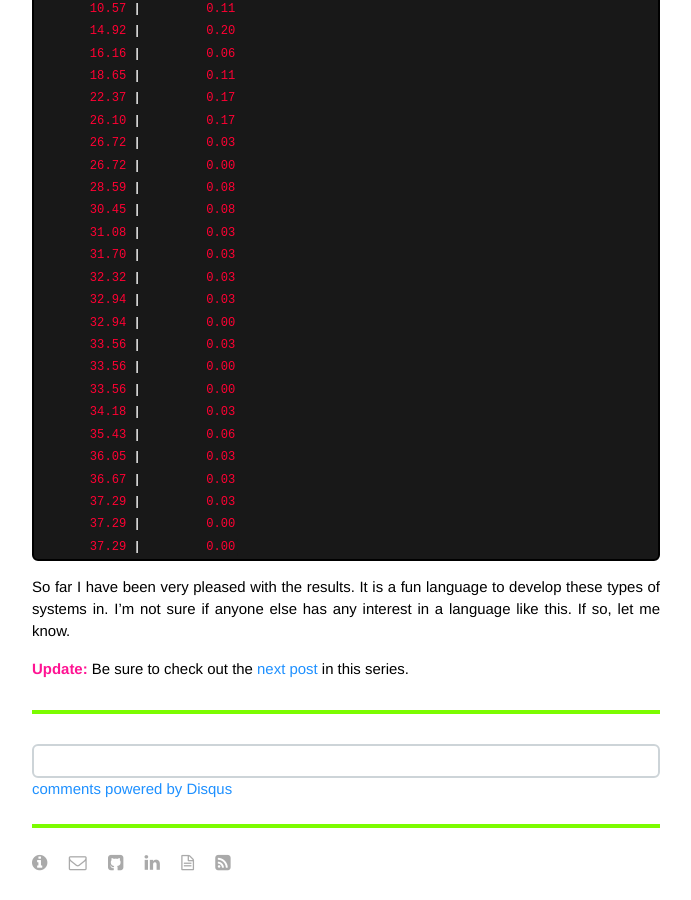
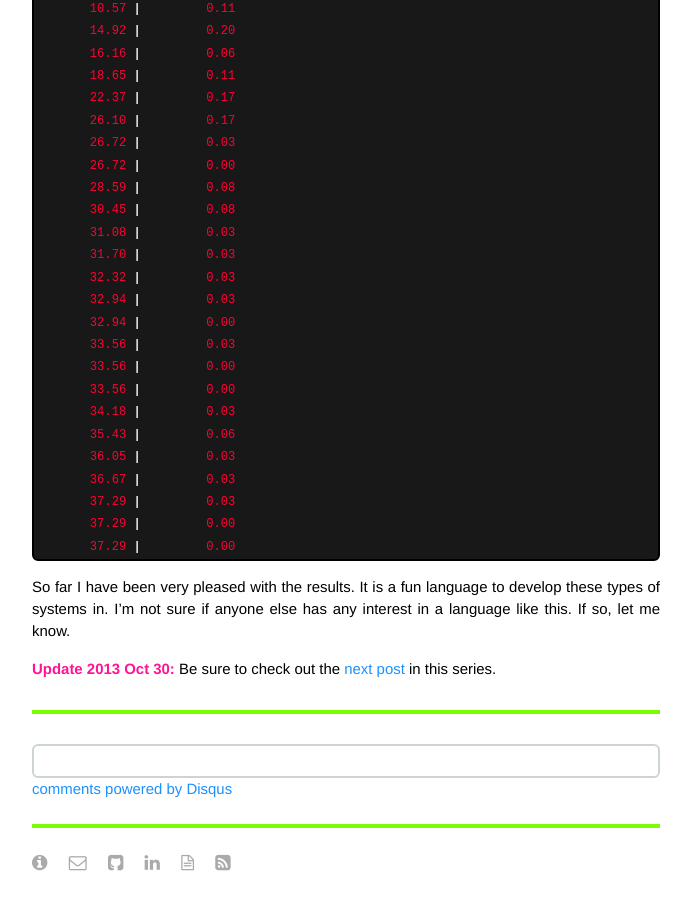
Before and after one commit to tuckerkevin/tuckerkevin.github.io, a Jekyll site: the page built from _posts/2013-08-10-dataflow.md, in a window 1280 px wide and 900 px high, scrolled down 1918 px. Shown: the whole window, without its empty margins (294-985 px from the left). Built offline with Jekyll 4.4.1, drawn with Linux system fonts in a browser that asks for light colours; Markdown is read by kramdown in place of the engine named in the settings; comment, search, counter and statistics services are not loaded.

Commit message:
Add date to update line in dataflow post.

```diff
--- a/_posts/2013-08-10-dataflow.md
+++ b/_posts/2013-08-10-dataflow.md
@@ -67,7 +67,7 @@ Here is the above program at work on some sample data from my truck:
 
 So far I have been very pleased with the results. It is a fun language to develop these types of systems in. I'm not sure if anyone else has any interest in a language like this. If so, let me know.
 
-**Update:** Be sure to check out the [next post](/posts/dataflow2) in this series.
+**Update 2013 Oct 30:** Be sure to check out the [next post](/posts/dataflow2) in this series.
 
 [lisp]:     https://en.wikipedia.org/wiki/Lisp
 [sexpr]:    https://en.wikipedia.org/wiki/S-expression
```
